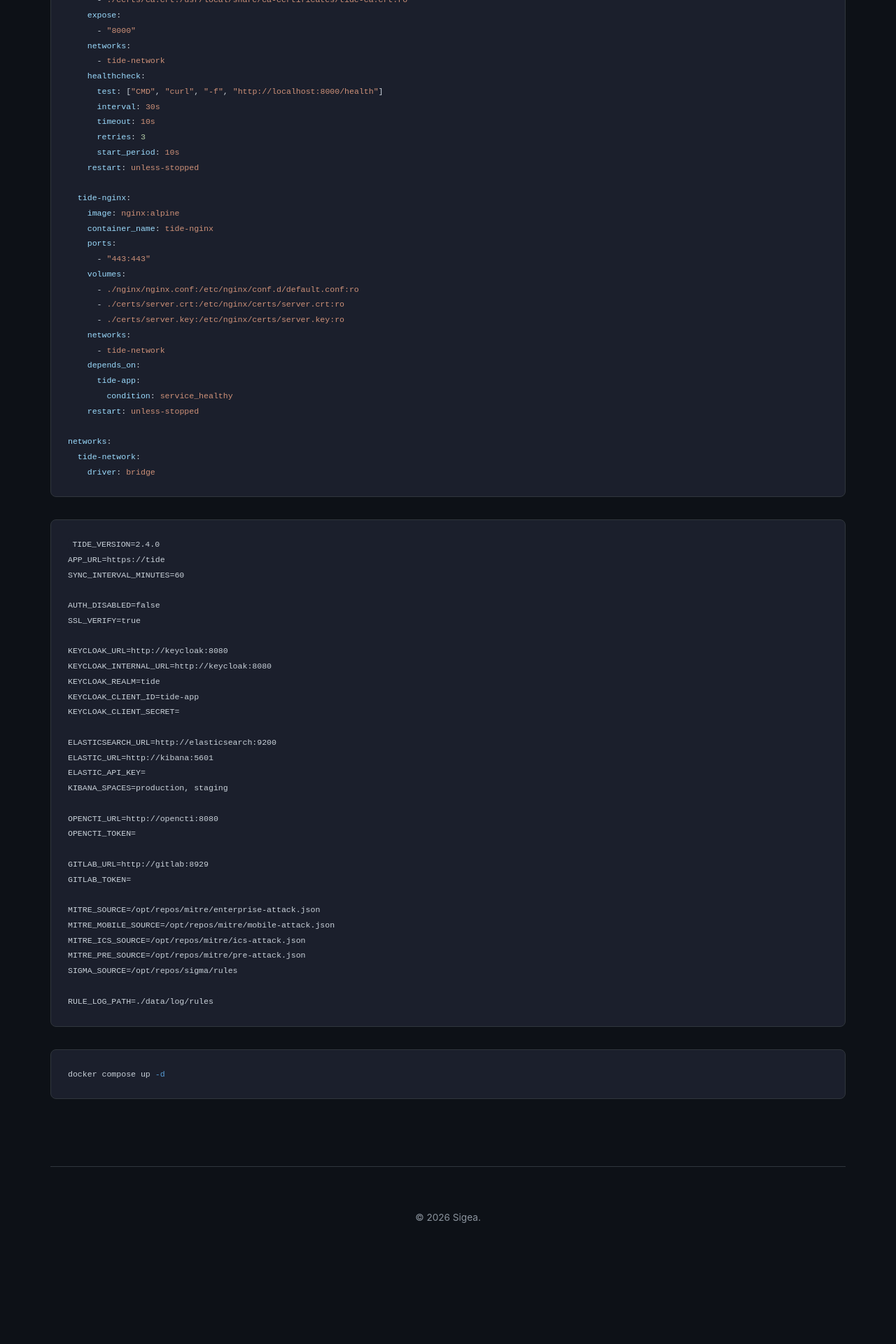
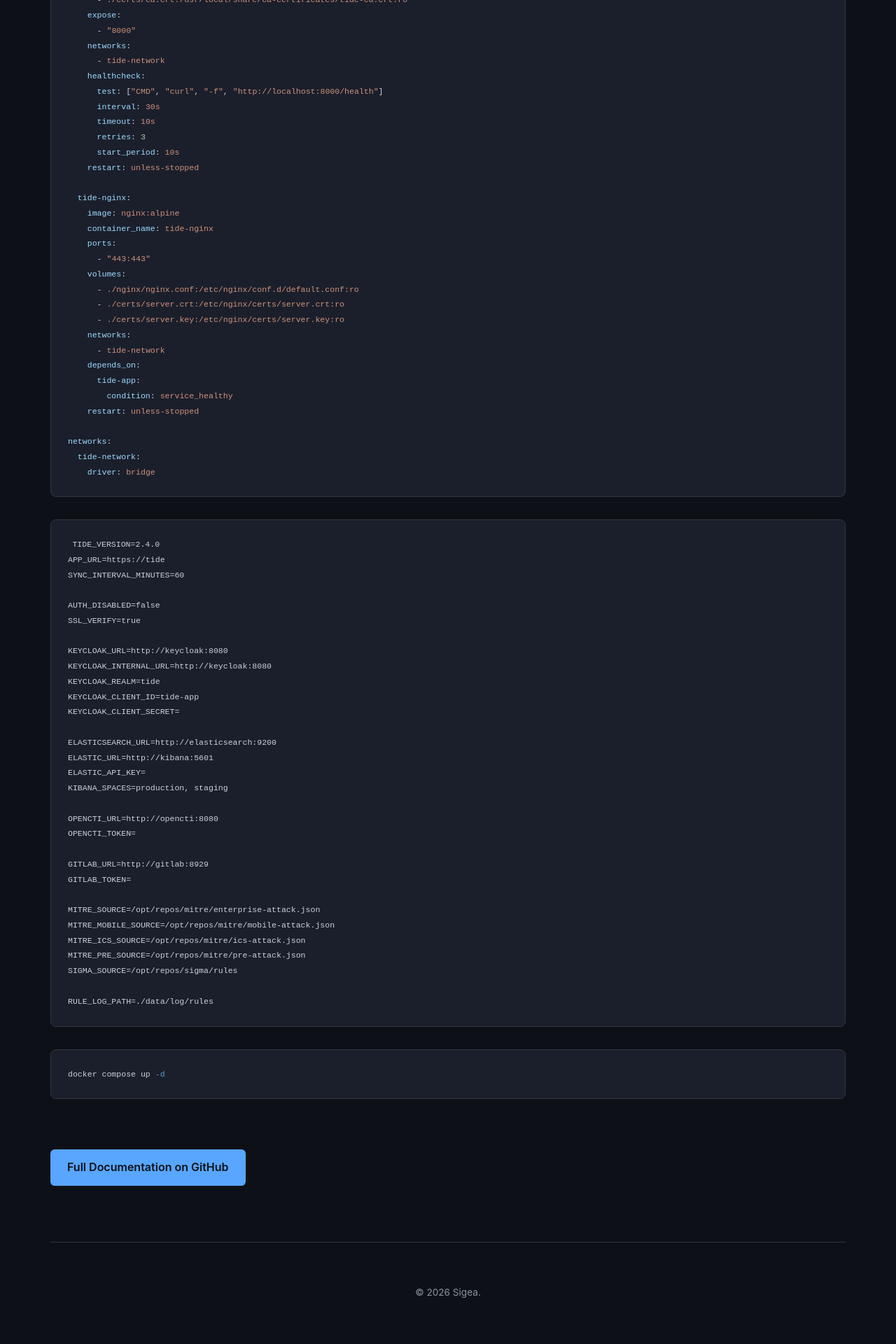
Before and after one commit to sigeauk/sigeauk.github.io, a Jekyll site: the page built from _posts/2026-02-24-introducing-tide.md, in a window 1280 px wide. Shown: the part 1270-3190 px from the top of the page at 70% size. Built offline with Jekyll 4.4.1, drawn with Linux system fonts in a browser that asks for light colours; before the commit the page ends 3082 px from its top, so only the background shows below that.

Commit message:
update blog and styling

````diff
--- a/_posts/2026-02-24-introducing-tide.md
+++ b/_posts/2026-02-24-introducing-tide.md
@@ -116,3 +116,9 @@ RULE_LOG_PATH=./data/log/rules
 ```bash
 docker compose up -d
 ```
+
+<div class="grid btn-grid">
+    <div class="cta-container">
+      <a href="https://github.com/sigeauk/TIDE" class="btn-primary">Full Documentation on GitHub</a>
+    </div>
+</div>
--- a/style.css
+++ b/style.css
@@ -129,6 +129,7 @@ body {
     padding: 1.5rem;
     border-radius: 12px;
     border-left: 4px solid var(--primary-accent);
+    border-bottom: 4px solid var(--primary-accent);
 }
 
 /* --- BLOG & PRODUCT SPECIFICS --- */
@@ -273,7 +274,7 @@ pre {
 }
 
 .gallery-item:hover {
-    transform: scale(1.4);
+    transform: scale(1.2);
 }
 
 .gallery-item img {
````
Also changed, not shown: other parts of _posts/2026-02-24-introducing-tide.md (+1 -1 lines).
